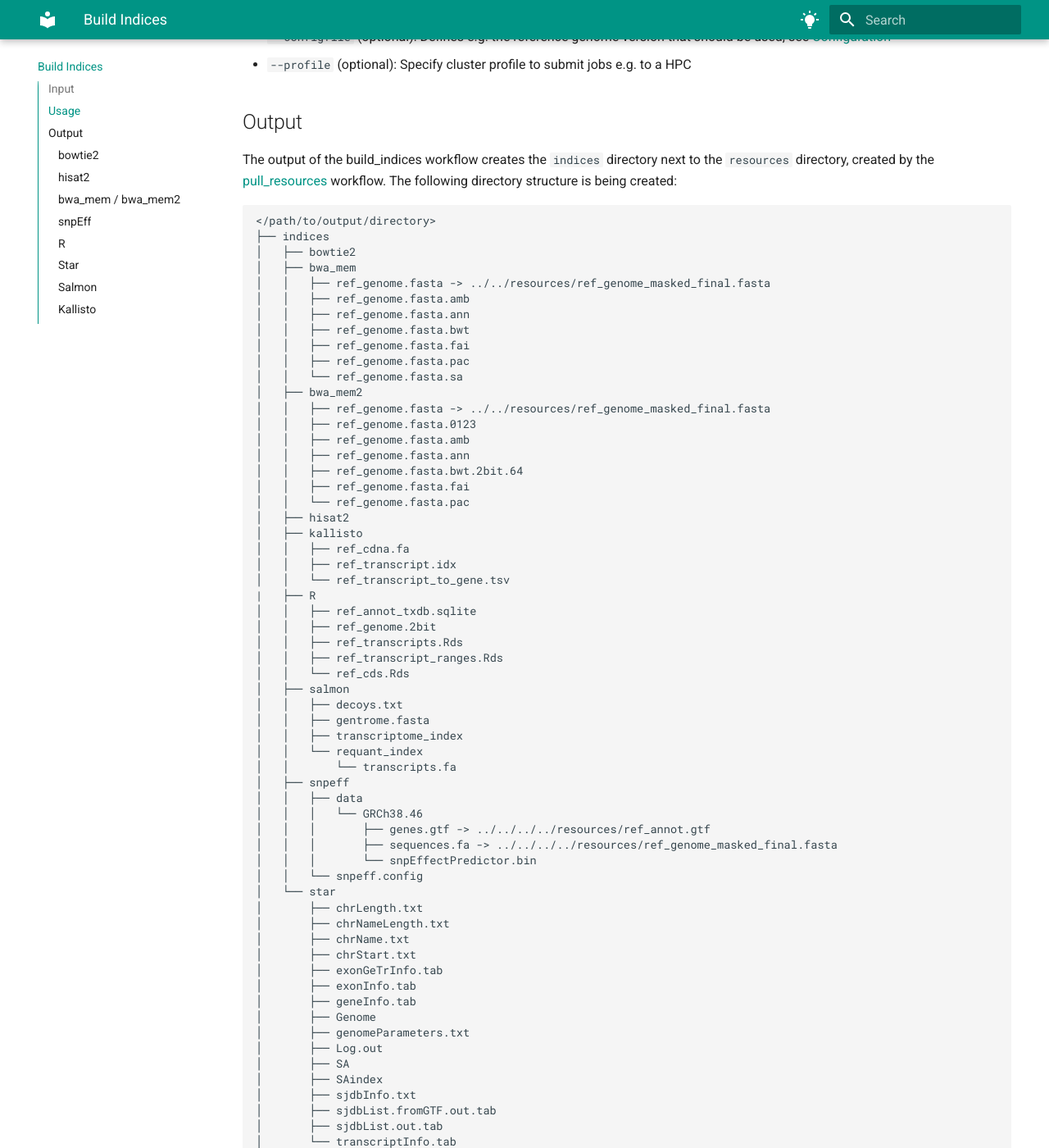
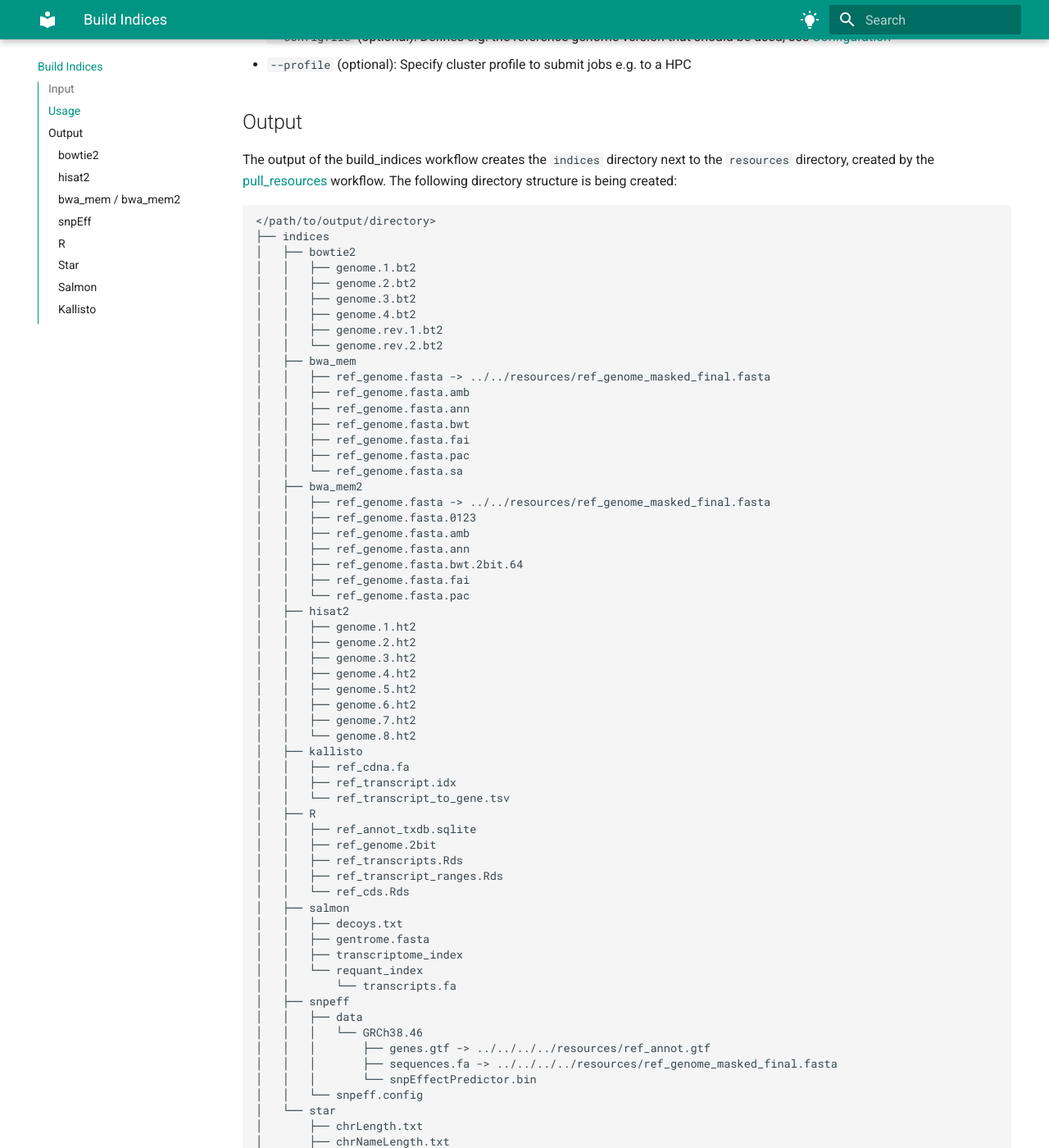
Before and after one commit to TRON-Bioinformatics/oblx, an MkDocs documentation site: the page built from docs/oblx/docs/build_indices.md, in a window 1280 px wide and 1400 px high, scrolled down 1194 px. Shown: the whole window at 82% size. Built offline with MkDocs 1.6.1 and Material for MkDocs 9.7.7, drawn with Linux system fonts in a browser that asks for light colours; some of the changed text lies outside the part shown.

```diff
--- a/docs/oblx/docs/build_indices.md
+++ b/docs/oblx/docs/build_indices.md
@@ -62,6 +62,12 @@ workflow. The following directory structure is being created:
 </path/to/output/directory>
 ├── indices
 │   ├── bowtie2
+│   │   ├── genome.1.bt2
+│   │   ├── genome.2.bt2
+│   │   ├── genome.3.bt2
+│   │   ├── genome.4.bt2
+│   │   ├── genome.rev.1.bt2
+│   │   └── genome.rev.2.bt2
 │   ├── bwa_mem
 │   │   ├── ref_genome.fasta -> ../../resources/ref_genome_masked_final.fasta
 │   │   ├── ref_genome.fasta.amb
@@ -79,11 +85,19 @@ workflow. The following directory structure is being created:
 │   │   ├── ref_genome.fasta.fai
 │   │   └── ref_genome.fasta.pac
 │   ├── hisat2
+│   │   ├── genome.1.ht2
+│   │   ├── genome.2.ht2
+│   │   ├── genome.3.ht2
+│   │   ├── genome.4.ht2
+│   │   ├── genome.5.ht2
+│   │   ├── genome.6.ht2
+│   │   ├── genome.7.ht2
+│   │   └── genome.8.ht2
 │   ├── kallisto
 │   │   ├── ref_cdna.fa
 │   │   ├── ref_transcript.idx
 │   │   └── ref_transcript_to_gene.tsv
-|   ├── R
+│   ├── R
 │   │   ├── ref_annot_txdb.sqlite
 │   │   ├── ref_genome.2bit
 │   │   ├── ref_transcripts.Rds
```
Also changed, not shown: other parts of docs/oblx/docs/build_indices.md (+4 -3 lines), docs/oblx/docs/pull_resources.md (+11 -5 lines), README.md, 4 other files.
